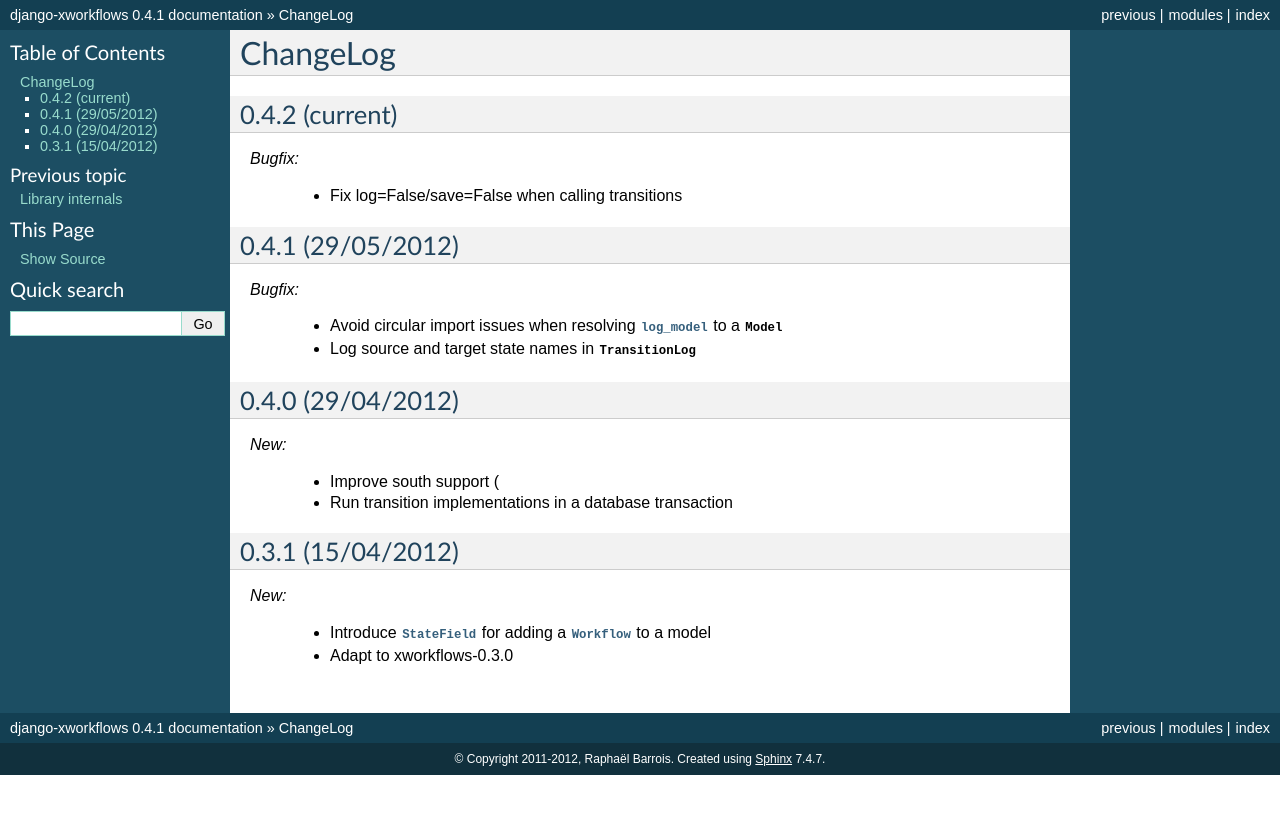
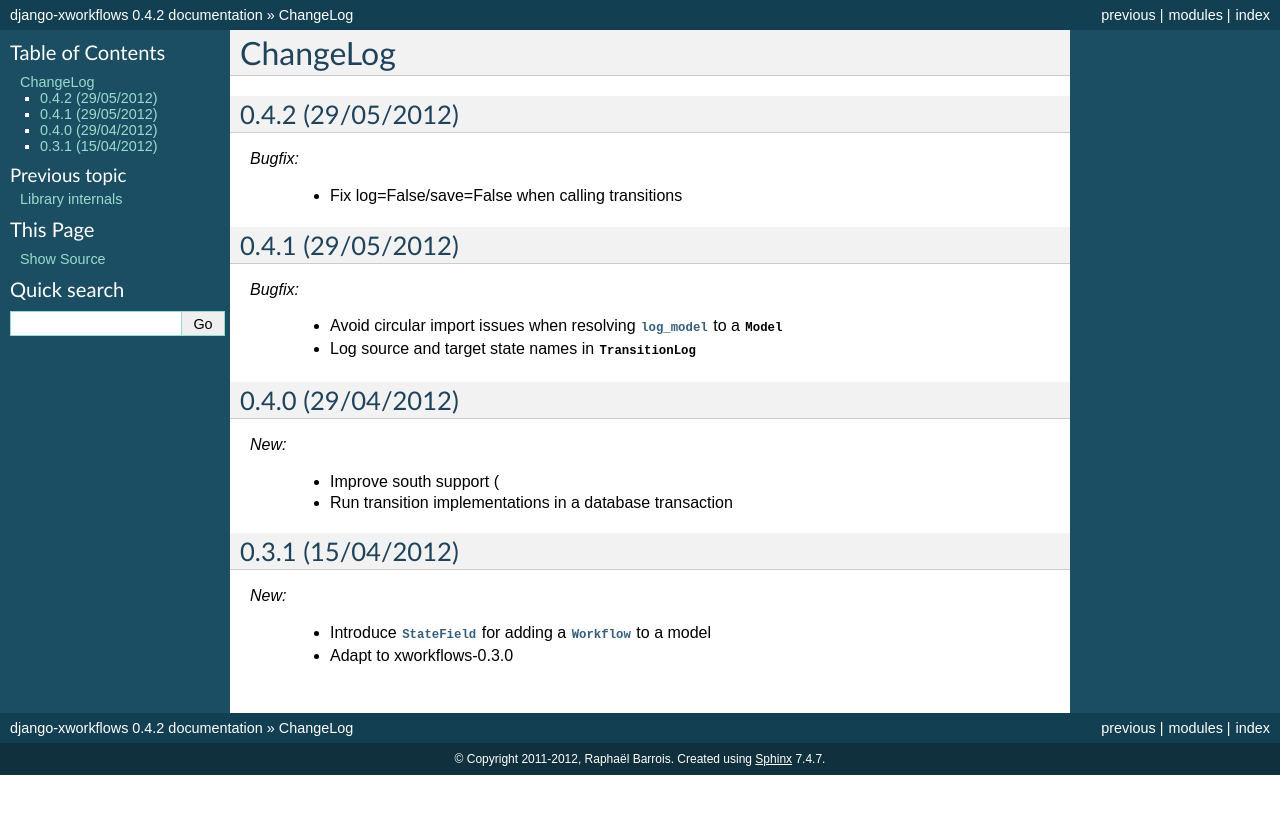
Before and after one commit to rbarrois/django_xworkflows, a Sphinx documentation site: the page built from doc/changelog.rst, in a window 1280 px wide. Shown: the top 814 px of the page. Built offline with Sphinx 7.4.7, drawn with Linux system fonts in a browser that asks for light colours.

Commit message:
Version bump to 0.4.2.
Signed-off-by: Raphaël Barrois <raphael.barrois@polyconseil.fr>

```diff
--- a/doc/changelog.rst
+++ b/doc/changelog.rst
@@ -1,8 +1,8 @@
 ChangeLog
 =========
 
-0.4.2 (current)
----------------
+0.4.2 (29/05/2012)
+------------------
 
 *Bugfix:*
 
--- a/src/django_xworkflows/__init__.py
+++ b/src/django_xworkflows/__init__.py
@@ -1,5 +1,5 @@
 # -*- coding: utf-8 -*-
 # Copyright (c) 2011-2012 Raphaël Barrois
 
-__version__ = '0.4.1'
+__version__ = '0.4.2'
 __author__ = 'Raphaël Barrois <raphael.barrois@polytechnique.org>'
```
